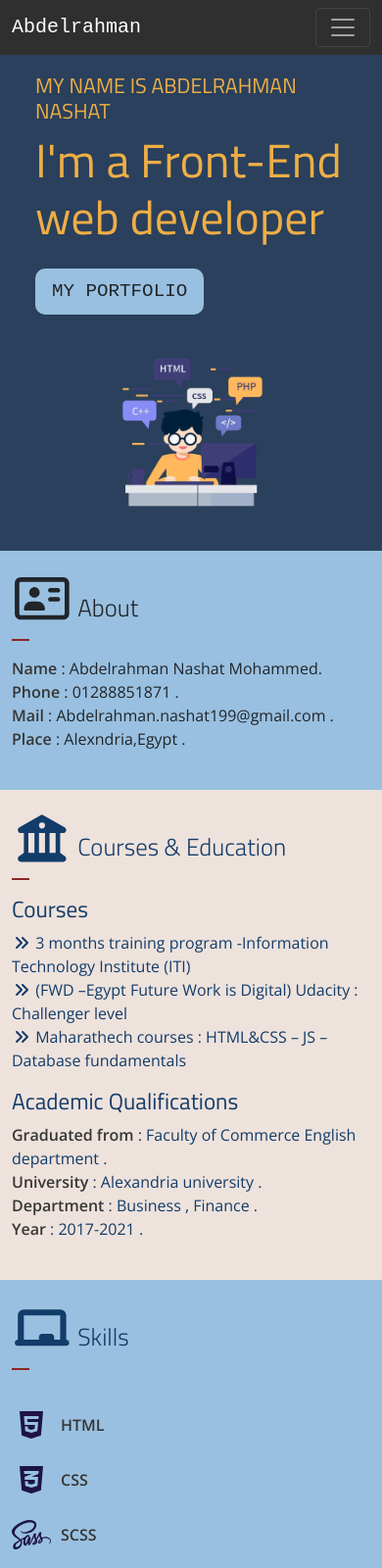
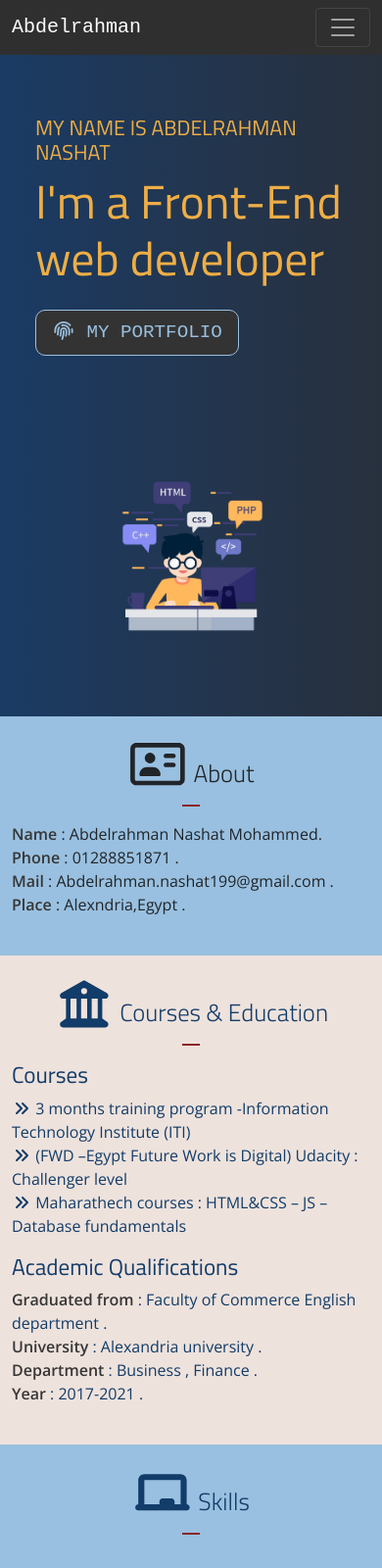
Before and after one commit to Abdelrahman-Mehrat/portfolio, a plain HTML site: page index.html in a window 390 px wide. Shown: the top 1600 px of the page at 98% size. Drawn offline with nearby package versions, Linux system fonts and the light colour scheme.

Commit message:
addCommentsAndMediaQuery

```diff
--- a/index.html
+++ b/index.html
@@ -12,6 +12,7 @@
     <link
         href="https://fonts.googleapis.com/css2?family=Open+Sans:wght@400;600;700&family=Titillium+Web:wght@300;400;600;900&display=swap"
         rel="stylesheet">
+    <link rel="stylesheet" href="https://unpkg.com/aos@next/dist/aos.css" />
     <link rel="stylesheet" href="style/all.min.css">
     <link rel="stylesheet" href="style/style.css">
 
@@ -47,7 +48,7 @@
                         <h4 class=" text-uppercase ">My name is Abdelrahman Nashat</h4>
                     </div>
                     <h2 class="mb-4">I'm a Front-End web developer</h2>
-                    <a href="portfolio.html" class=" portfolio__btn btn text-uppercase">my portfolio</a>
+                    <a href="portfolio.html" class=" portfolio__btn btn text-uppercase"><i class="fas fa-fingerprint"></i> my portfolio</a>
                 </div>
 
             </div>
@@ -57,7 +58,8 @@
         </div>
     </header>
     <!-- end Header -->
-    <section class="info bgClor headAnimate py-4 ">
+    <!-- start about -->
+    <section  class="info bgClor headAnimate py-4 " data-aos="fade-left">
         <div class="container ">
             <header class="info__header header__style">
                 <h2 class="head__line"><i class="far fa-address-card fa-2x"></i> About</h2>
@@ -73,10 +75,12 @@
         </div>
 
     </section>
-    <section class="education  p__clr bgClor2 headAnimate py-4">
+    <!-- end about -->
+    <!-- starat education and courses -->
+    <section  class="education  p__clr bgClor2 headAnimate py-4" data-aos="fade-left">
         <div class="container">
-            <header class="education__header header__style">
-                <h2 class="head__line "> <i class="fas fa-university fa-2x"></i> Courses & Education</h2>
+            <header class="text-wrapper education__header header__style">
+                <h2 class="head__line text__base text-animation"> <i class="fas fa-university fa-2x"></i> Courses & Education</h2>
             </header>
             <div class="education__body body__style">
                 <div>
@@ -102,11 +106,12 @@
             </div>
         </div>
     </section>
+    <!-- end education and courses -->
     <!-- start skills -->
-    <section class="skills  p__clr bgClor headAnimate py-4">
+    <section  class=" skills  p__clr bgClor headAnimate py-4" data-aos="fade-right">
         <div class="container">
-            <header class="skills__header header__style">
-                <h2 class="head__line"><i class="fas fa-chalkboard fa-2x"></i> Skills</h2>
+            <header class=" skills__header header__style">
+                <h2 class="head__line "><i class="fas fa-chalkboard fa-2x"></i> Skills</h2>
             </header>
             <div class="skills__body body__style">
                 <ul class="list-unstyled d-flex flex-wrap ">
@@ -152,7 +157,6 @@
                     <li>
                         <i class="fas fa-2x fa-paint-brush"></i><span>Photoshop</span>
                     </li>
-
                 </ul>
             </div>
         </div>
@@ -160,7 +164,7 @@
     </section>
     <!-- end skills -->
     <!-- start language -->
-    <section class="other bgClor2  py-4 p__clr">
+    <section class="other bgClor2  py-4 p__clr" data-aos="fade-right" >
         <div class="container">
             <div class="row">
                 <div class="language col-sm-6 headAnimate">
@@ -191,8 +195,14 @@
         </div>
     </section>
     <!-- End language -->
+    <!-- bootstrap -->
     <script src="js/all.min.js"></script>
     <script src="js/bootstrap.bundle.min.js"></script>
+    <!-- aos animation library -->
+    <script src="https://unpkg.com/aos@next/dist/aos.js"></script>
+    <script>
+      AOS.init();
+    </script>
 </body>
 
 </html>
--- a/style/style.css
+++ b/style/style.css
@@ -42,12 +42,14 @@ a {
   width: 10%;
   border-radius: 0 5px 5px 0;
 }
+/*general header style */
 .header__style h2 {
   font-family: "Titillium Web", sans-serif;
   /* font-size: 2.4rem; */
   font-weight: 300;
 }
-/* sections main style in index */
+
+/* gereral main body style */
 .body__style h3 {
   font-family: "Titillium Web", sans-serif;
 }
@@ -76,11 +78,11 @@ a {
 
 /* start header */
 .main__header {
-  background-color: #2a405c;
+  background-image: linear-gradient(to left, #27303d, #253347, #223650, #1e385a, #1a3b64);
   color: var(--MainOrange);
 }
 .main__header .container {
-  min-height: 60vh;
+  min-height: 80vh;
 }
 .main__header__describe h4 {
   font-family: "Titillium Web", sans-serif;
@@ -89,7 +91,7 @@ a {
   font-size: 3rem;
   font-family: "Titillium Web", sans-serif;
 }
-/* header animation */
+/* header text animation */
 @media (min-width: 769px) {
   .textWriteAnimate h4 {
     overflow: hidden;
@@ -118,7 +120,9 @@ a {
   }
 }
 .portfolio__btn {
-  background-color: #99c0e0;
+  background-color: rgb(51, 51, 51);
+  border: 1px solid #99c0e0;
+  color:#99c0e0 ;
   display: inline-block;
   min-width: 30%;
   padding: 0.5rem 1rem;
@@ -130,9 +134,10 @@ a {
 .portfolio__btn:hover {
   background-color: #4f88b6;
   font-weight: 700;
-  border-radius: 1.5rem;
+  /* border-radius: 1.5rem; */
 }
 /* End Header */
+
 
 /* start skills */
 .skills__body ul li {
@@ -142,8 +147,12 @@ a {
   gap: 10px;
   color: rgb(29, 20, 68);
   flex-basis: 25%;
-  min-width: 200px;
+  min-width: 150px;
 }
+/* end skills */
+/* end index page */
+
+/* portfolio page */
 .skill__cards__wrapper {
   border-radius: 2rem 2rem 2rem 0rem;
   border: 3px solid #f0e3ca;
@@ -159,15 +168,13 @@ a {
 }
 .skill__cards__wrapper svg {
   color: #ff8303;
-  transition: 2s;
+  transition: 1s;
 }
 /* end skills */
-/* portfolio index */
+/* start describe cards */
 .describe .shadow {
-  /* position: absolute; */
   opacity: 50%;
   font-size: 3rem;
-  /* transition: 2s; */
 }
 .describe .shadow .animate1 {
   font-size: 8rem;
@@ -192,18 +199,19 @@ a {
     transform: translate(27px, 50px);
   }
 }
+/* end describe cards */
 .project__link,
 .project__link2 {
   background-color: #ff5151;
   color: white;
-  padding: 1rem 1rem;
+  padding: 1rem;
   display: inline-block;
   border-radius: 2rem 0px 0px 2rem;
   transition: 0.5s;
   font-weight: 700;
 }
 .project__link2 {
-  padding: 0.5rem 1rem;
+  padding: 0.7rem 1rem;
   border-radius: 0px 2rem 2rem 0px;
   background-color: rgb(0, 0, 0);
 }
@@ -213,6 +221,7 @@ a {
   color: rgb(177, 177, 177);
 }
 .project__link:hover {
+  padding-right: 3rem;
   color: rgb(204, 204, 204);
   background-color: #c82e2e;
 }
@@ -227,6 +236,8 @@ a {
   );
   color: #ffffff;
 }
+
+/*start project cards */
 .body__bg__clr {
   background-image: linear-gradient(
     to top,
@@ -237,6 +248,8 @@ a {
     #2f2f2e
   );
 }
+
+/*start general project cards style */
 .card__bg__clr {
   background-color: #3c4a51;
 }
@@ -247,15 +260,19 @@ a {
   border-radius: 0rem 2rem 2rem 2rem;
   color: rgb(255, 255, 255);
   min-height: 300px;
+  transition: 2s;
 }
-/*  */
+
+/*end general project cards style */
 .projects header h2 {
   color: white;
 }
 .project__card {
   position: relative;
 
-  /* z-index: 2; */
+}
+.project__card:hover .card__style {
+  box-shadow: 11px 10px 30px -2px rgba(255, 255, 255, 0.45);
 }
 .project__card:hover .card__header {
   top: -10px;
@@ -264,7 +281,6 @@ a {
 .project__card .card__header {
   transition: 2s;
   position: absolute;
-  z-index: 1;
   opacity: 0;
   top: 30px;
   padding: 5px 10px;
@@ -273,3 +289,35 @@ a {
   color: black;
   border-radius: 5px 5px 5px 0px;
 }
+/* animation */
+.text-animation {
+  animation: text-move 3s ;
+}
+@keyframes text-move {
+	0% {
+    transform: translate(0px,0px);
+	}
+	50% {
+    transform: translate(40px,0px);
+	}
+  100%{
+    transform: translate(0px,0px);
+  }
+}
+/* media */
+@media (max-width:576px) {
+  .header__style h2 {
+    text-align: center;
+  }
+.head__line:after,
+.second__line:after {
+  margin: 1rem auto;
+}
+.skills__body ul li {
+  flex-wrap: wrap;
+  gap: 5px;
+  color: rgb(29, 20, 68);
+  flex-basis: 50%;
+}
+
+}
```
Also changed, not shown: portfolio.html (+29 -68 lines).
